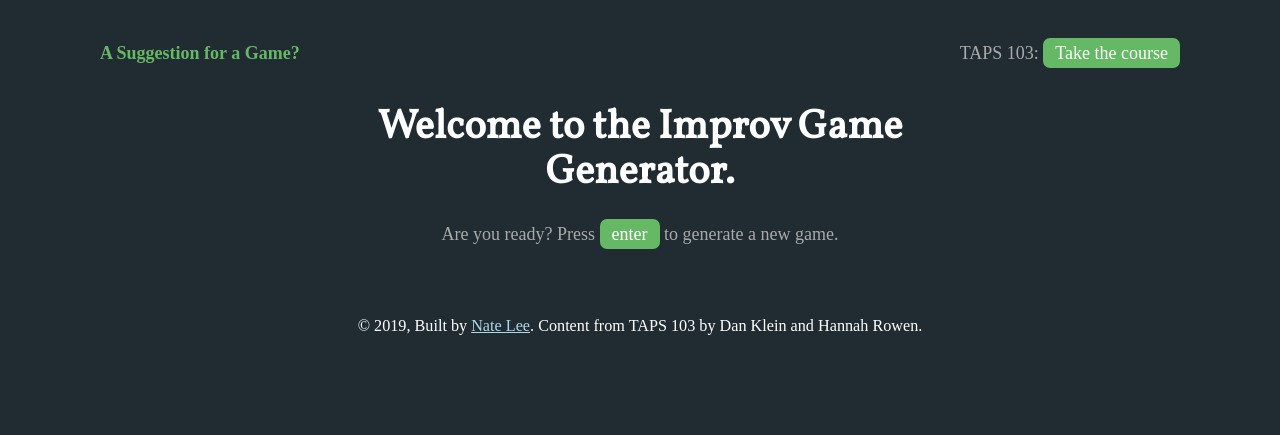
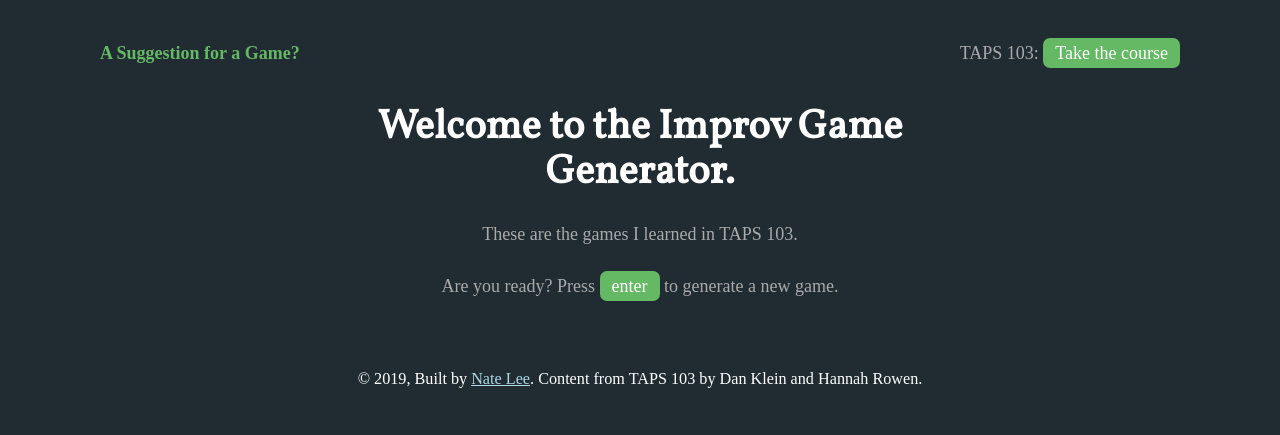
Before and after one commit to natel9178/improv-games, a Gatsby site: page / in a window 1280 px wide. Built offline with nearby package versions, Linux system fonts and the light colour scheme; Gatsby itself is replaced by a stand-in of ours; a web font is replaced by a local one.

```diff
--- a/src/pages/index.js
+++ b/src/pages/index.js
@@ -6,7 +6,7 @@
 import styled from "styled-components"
 import { Button } from "../components/button"
 import ReactStopwatch from "react-stopwatch"
-import {DATA} from "../components/data"
+import { DATA } from "../components/data"
 
 const Container = styled.div`
   background-color: #202c32;
@@ -41,6 +41,8 @@
   title: "Welcome to the Improv Game Generator.",
   desc: (
     <>
+      {"These are the games I learned in TAPS 103."}
+      <br /><br />
       {"Are you ready? Press "}
       <Button>{"enter"}</Button>
       {" to generate a new game. "}
```
